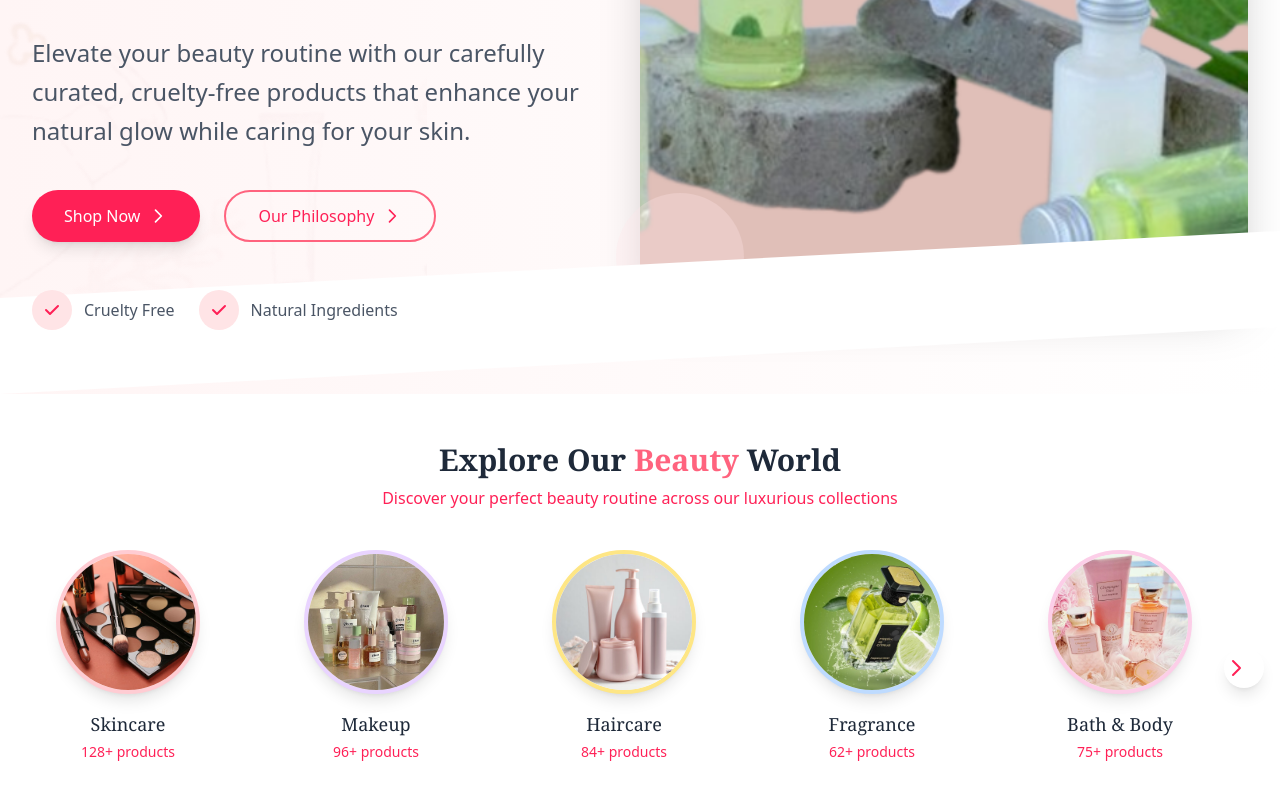
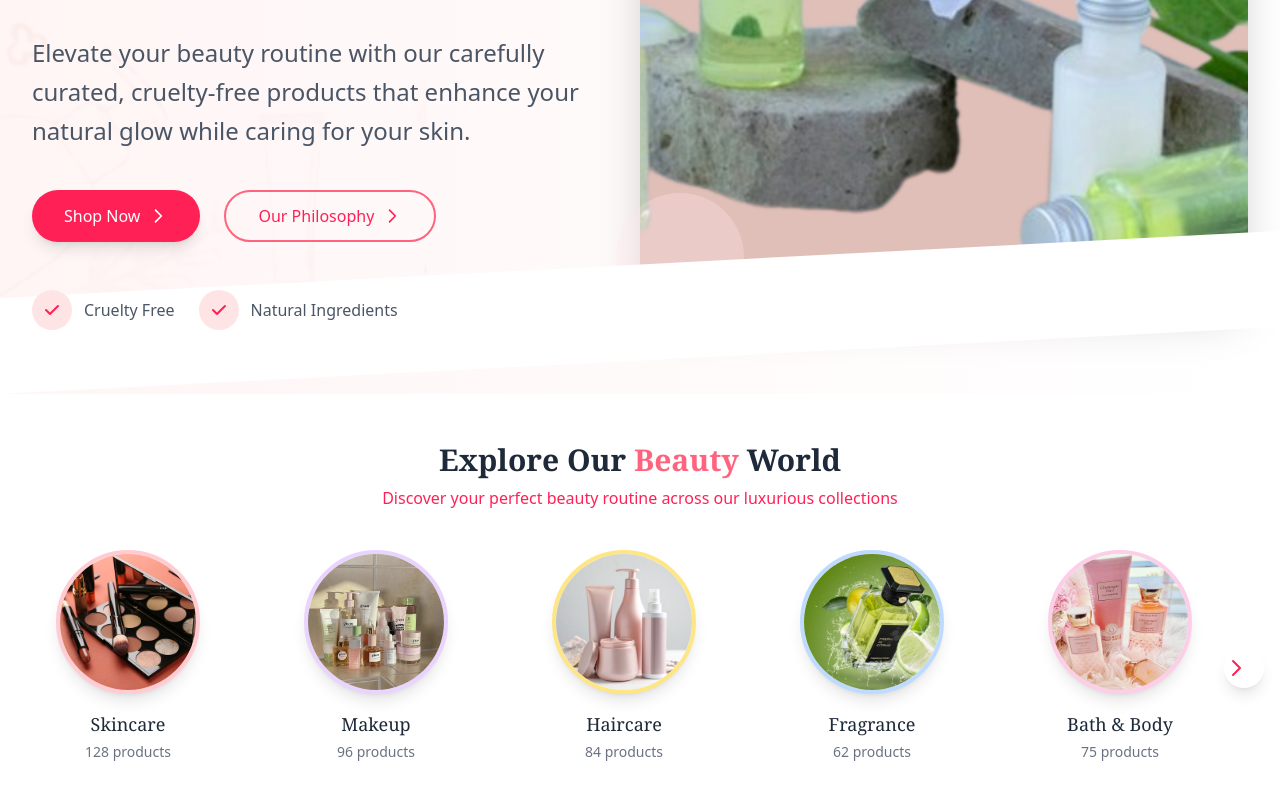
Before and after one commit to Kariaki58/cosmetic-website, a Next.js app: page / in a window 1280 px wide. Shown: the part 425-1225 px from the top of the page. Built offline with nearby package versions, Linux system fonts and the light colour scheme.

Commit message:
added little color to headline

```diff
--- a/components/application/home/categoy.jsx
+++ b/components/application/home/categoy.jsx
@@ -139,8 +139,8 @@ export default function Category() {
                             <h3 className="mt-4 text-lg font-medium text-gray-800 text-center font-serif">
                                 {category.name}
                             </h3>
-                            <p className="mt-1 text-sm text-rose-500">
-                                {category.count}+ products
+                            <p className="mt-1 text-sm text-gray-500">
+                                {category.count} products
                             </p>
                         </div>
                     ))}
```
